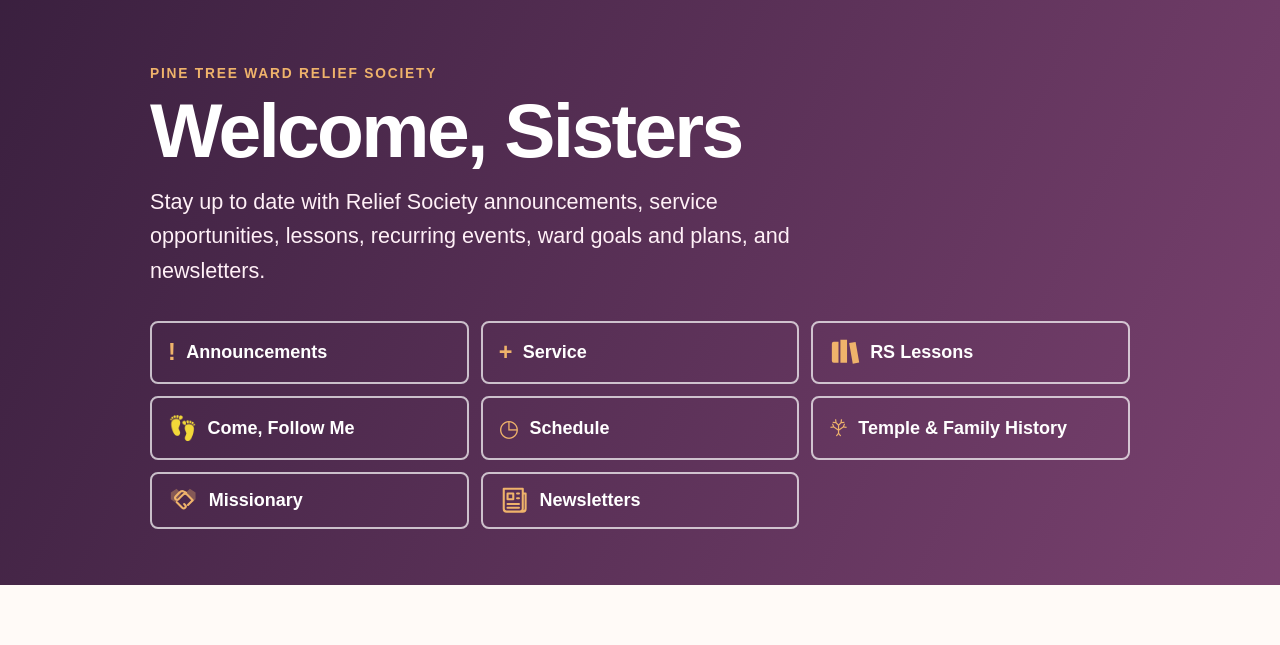
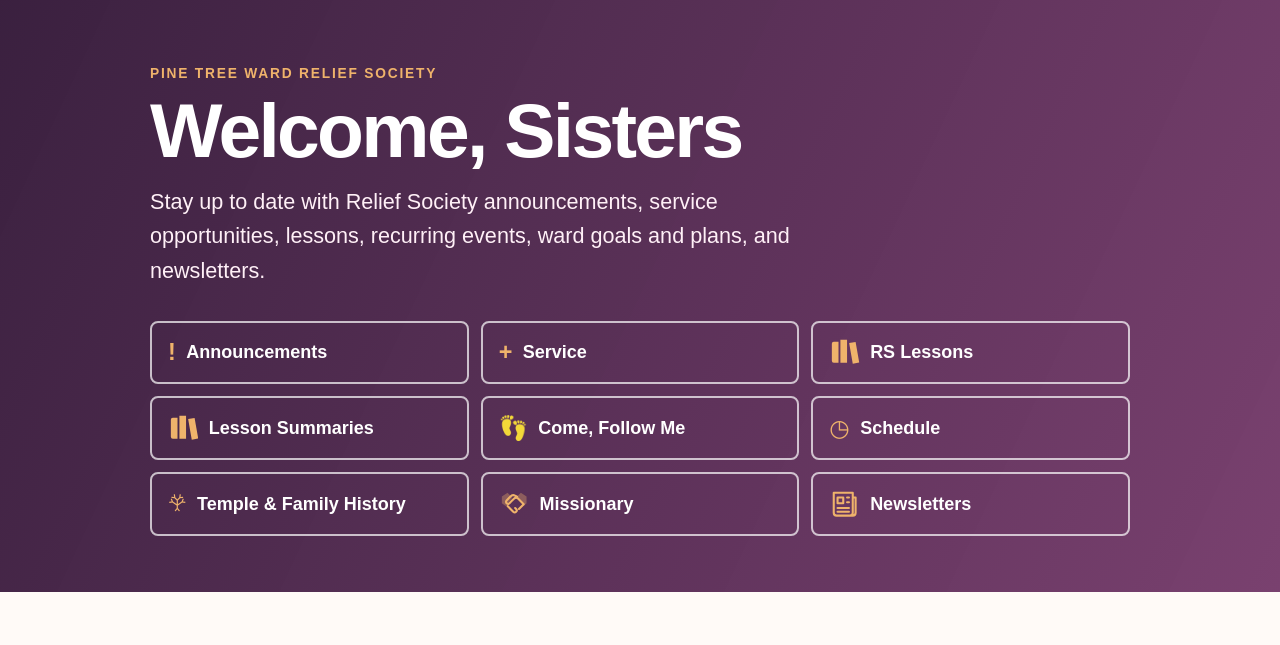
Before and after one commit to adamulrich/pine-tree-ward-rs, a website: page index.html in a window 1280 px wide. Shown: the part 81-726 px from the top of the page. Drawn offline with Linux system fonts and the light colour scheme; no server answers.

Commit message:
Add lesson summaries quick link

```diff
--- a/index.html
+++ b/index.html
@@ -68,6 +68,14 @@
                 </svg>
               </span>
               RS Lessons
+            </a>
+            <a href="#lesson-summaries">
+              <span aria-hidden="true">
+                <svg class="books-icon" viewBox="0 0 32 32" focusable="false">
+                  <path d="M3 7a2 2 0 0 1 2-2h5v22H5a2 2 0 0 1-2-2V7Zm9-4h7v24h-7V3Zm9.2 3.4 6.8-1.2 3.8 21.7-6.8 1.2-3.8-21.7Z" fill="currentColor" />
+                </svg>
+              </span>
+              Lesson Summaries
             </a>
             <a href="#come-follow-me"><span class="footprints-emoji" aria-hidden="true">👣</span> Come, Follow Me</a>
             <a href="#schedule"><span aria-hidden="true">◷</span> Schedule</a>
```
